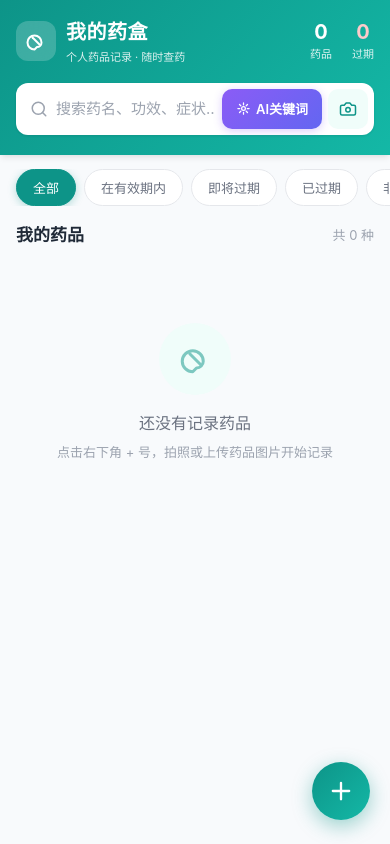
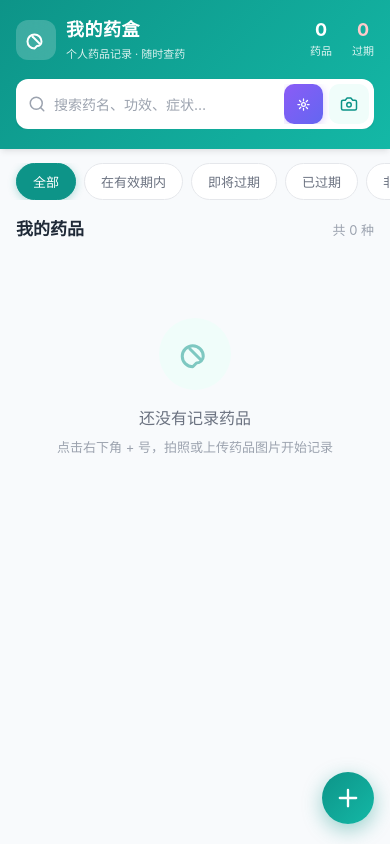
Before and after one commit to iosyyds/my-medbox, a Next.js app: page / in a window 390 px wide. Built offline with nearby package versions, Linux system fonts and the light colour scheme.

Commit message:
fix: 加强CSS防缩放防横向溢出，添加识别结果卡片和一键填充按钮样式

```diff
--- a/app/globals.css
+++ b/app/globals.css
@@ -41,9 +41,13 @@ html {
   font-size: 16px;
   -webkit-text-size-adjust: 100%;
   text-size-adjust: 100%;
-  overflow-x: hidden;
+  overflow-x: hidden !important;
   width: 100%;
   max-width: 100vw;
+  /* 强制阻止缩放 */
+  touch-action: pan-y;
+  -webkit-user-select: none;
+  user-select: none;
 }
 
 body {
@@ -56,13 +60,24 @@ body {
   padding-bottom: 100px;
   -webkit-font-smoothing: antialiased;
   -moz-osx-font-smoothing: grayscale;
-  overflow-x: hidden;
+  overflow-x: hidden !important;
   width: 100%;
   max-width: 100vw;
-  /* 防止双击缩放和双指缩放 */
-  touch-action: manipulation;
+  position: relative;
+  /* 防止双击缩放和双指缩放，只允许垂直滚动 */
+  touch-action: pan-y;
   -webkit-touch-callout: none;
   overscroll-behavior-x: none;
+  overscroll-behavior-y: contain;
+}
+
+/* 允许输入框和文本域选择文字 */
+input,
+textarea,
+select {
+  -webkit-user-select: text;
+  user-select: text;
+  touch-action: auto;
 }
 
 /* 所有元素不允许超出视口宽度 */
@@ -75,6 +90,13 @@ nav,
 article,
 aside {
   max-width: 100%;
+  overflow-x: hidden;
+}
+
+main {
+  overflow-x: hidden !important;
+  width: 100%;
+  max-width: 100vw;
 }
 
 img,
@@ -1015,6 +1037,104 @@ a {
   height: 12px;
 }
 
+/* 识别结果卡片 */
+.recognize-result {
+  margin-top: 12px;
+  padding: 14px;
+  background: linear-gradient(135deg, #ecfdf5 0%, #f0fdfa 100%);
+  border-radius: 12px;
+  border: 1.5px solid #6ee7b7;
+  display: flex;
+  align-items: center;
+  gap: 12px;
+  animation: slideUp 0.3s ease;
+}
+
+@keyframes slideUp {
+  from {
+    opacity: 0;
+    transform: translateY(8px);
+  }
+  to {
+    opacity: 1;
+    transform: translateY(0);
+  }
+}
+
+.recognize-result-header {
+  display: flex;
+  align-items: center;
+  gap: 10px;
+  flex: 1;
+  min-width: 0;
+}
+
+.recognize-result-icon {
+  width: 36px;
+  height: 36px;
+  border-radius: 50%;
+  background: var(--primary);
+  color: #fff;
+  display: flex;
+  align-items: center;
+  justify-content: center;
+  flex-shrink: 0;
+}
+
+.recognize-result-icon svg {
+  width: 18px;
+  height: 18px;
+}
+
+.recognize-result-info {
+  flex: 1;
+  min-width: 0;
+}
+
+.recognize-result-title {
+  font-size: 14px;
+  font-weight: 700;
+  color: #065f46;
+  margin-bottom: 2px;
+  white-space: nowrap;
+  overflow: hidden;
+  text-overflow: ellipsis;
+}
+
+.recognize-result-sub {
+  font-size: 12px;
+  color: #047857;
+  white-space: nowrap;
+  overflow: hidden;
+  text-overflow: ellipsis;
+}
+
+/* 一键填充按钮 */
+.btn-auto-fill {
+  display: inline-flex;
+  align-items: center;
+  gap: 6px;
+  padding: 10px 16px;
+  background: linear-gradient(135deg, var(--primary) 0%, #0d9488 100%);
+  color: #fff;
+  border-radius: 10px;
+  font-size: 13px;
+  font-weight: 700;
+  flex-shrink: 0;
+  box-shadow: 0 2px 8px rgba(13, 148, 136, 0.3);
+  transition: all 0.15s;
+}
+
+.btn-auto-fill:active {
+  transform: scale(0.95);
+  box-shadow: 0 1px 4px rgba(13, 148, 136, 0.2);
+}
+
+.btn-auto-fill svg {
+  width: 15px;
+  height: 15px;
+}
+
 /* 按钮 */
 .btn {
   padding: 13px 20px;
@@ -1357,6 +1477,41 @@ a {
   background: var(--danger);
 }
 
+/* ===== 底部导航（可选） ===== */
+.bottom-nav {
+  position: fixed;
+  bottom: 0;
+  left: 0;
+  right: 0;
+  background: var(--card);
+  border-top: 1px solid var(--border-light);
+  display: flex;
+  justify-content: space-around;
+  padding: 8px 0 calc(env(safe-area-inset-bottom, 0) + 8px);
+  z-index: 80;
+  box-shadow: 0 -2px 10px rgba(0, 0, 0, 0.04);
+}
+
+.bottom-nav-item {
+  display: flex;
+  flex-direction: column;
+  align-items: center;
+  gap: 3px;
+  padding: 6px 16px;
+  color: var(--text-light);
+  font-size: 11px;
+  transition: color 0.15s;
+}
+
+.bottom-nav-item.active {
+  color: var(--primary);
+}
+
+.bottom-nav-item svg {
+  width: 22px;
+  height: 22px;
+}
+
 /* ===== 响应式 ===== */
 @media (min-width: 640px) {
   .modal-overlay {
@@ -1392,3 +1547,58 @@ a {
     padding-right: max(16px, env(safe-area-inset-right));
   }
 }
+
+/* 超小屏优化（防止横向溢出） */
+@media (max-width: 480px) {
+  .btn-ai span {
+    display: none;
+  }
+
+  .btn-ai {
+    padding: 10px 12px;
+  }
+
+  .search-bar {
+    padding: 5px 5px 5px 12px;
+    gap: 6px;
+  }
+
+  .search-input {
+    font-size: 14px;
+  }
+
+  .logo-text {
+    font-size: 18px;
+  }
+
+  .logo-sub {
+    font-size: 11px;
+  }
+
+  .stat-num {
+    font-size: 18px;
+  }
+
+  .recognize-result {
+    flex-direction: column;
+    align-items: stretch;
+    gap: 10px;
+  }
+
+  .btn-auto-fill {
+    width: 100%;
+    justify-content: center;
+  }
+
+  .modal {
+    border-radius: 20px 20px 0 0;
+    max-height: 92vh;
+  }
+
+  .fab {
+    right: 16px;
+    bottom: 20px;
+    width: 52px;
+    height: 52px;
+  }
+}
```
